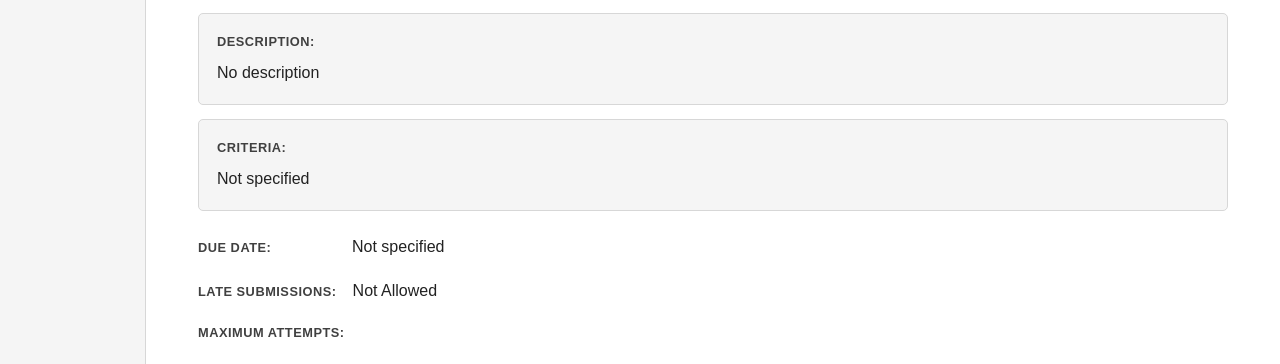
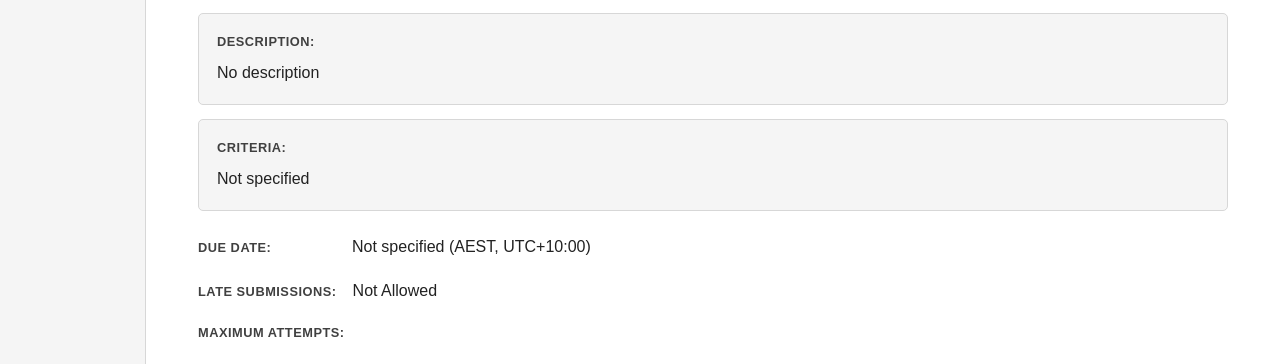
Before and after one commit to JellyJoestar/Homework-Submission-Portal, a Python web app: template templates/assessment_details.html in a window 1280 px wide. Shown: the part 275-639 px from the top of the page. Run offline with Jinja, Linux system fonts and the light colour scheme; the template is opened without the code that fills it, so the values that code supplies are empty.

Commit message:
feat(IFN636-68, IFN636-142): Due date checksd server timezone and displays Brisbane time on views

```diff
--- a/templates/assessment_details.html
+++ b/templates/assessment_details.html
@@ -28,7 +28,7 @@
 
     <div class="detail-row">
         <strong>Due Date:</strong>
-        {{ assessment.due_date or "Not specified" }}
+        {{ assessment.due_date or "Not specified" }} (AEST, UTC+10:00)
     </div>
 
     <div class="detail-row">
--- a/templates/student_assessment_details.html
+++ b/templates/student_assessment_details.html
@@ -28,7 +28,7 @@
 
 <div class="detail-row">
     <strong>Due Date:</strong>
-    {{ assessment.due_date or "Not specified" }}
+    {{ assessment.due_date or "Not specified" }} (AEST, UTC+10:00)
 </div>
 
 <div class="detail-row">
```
